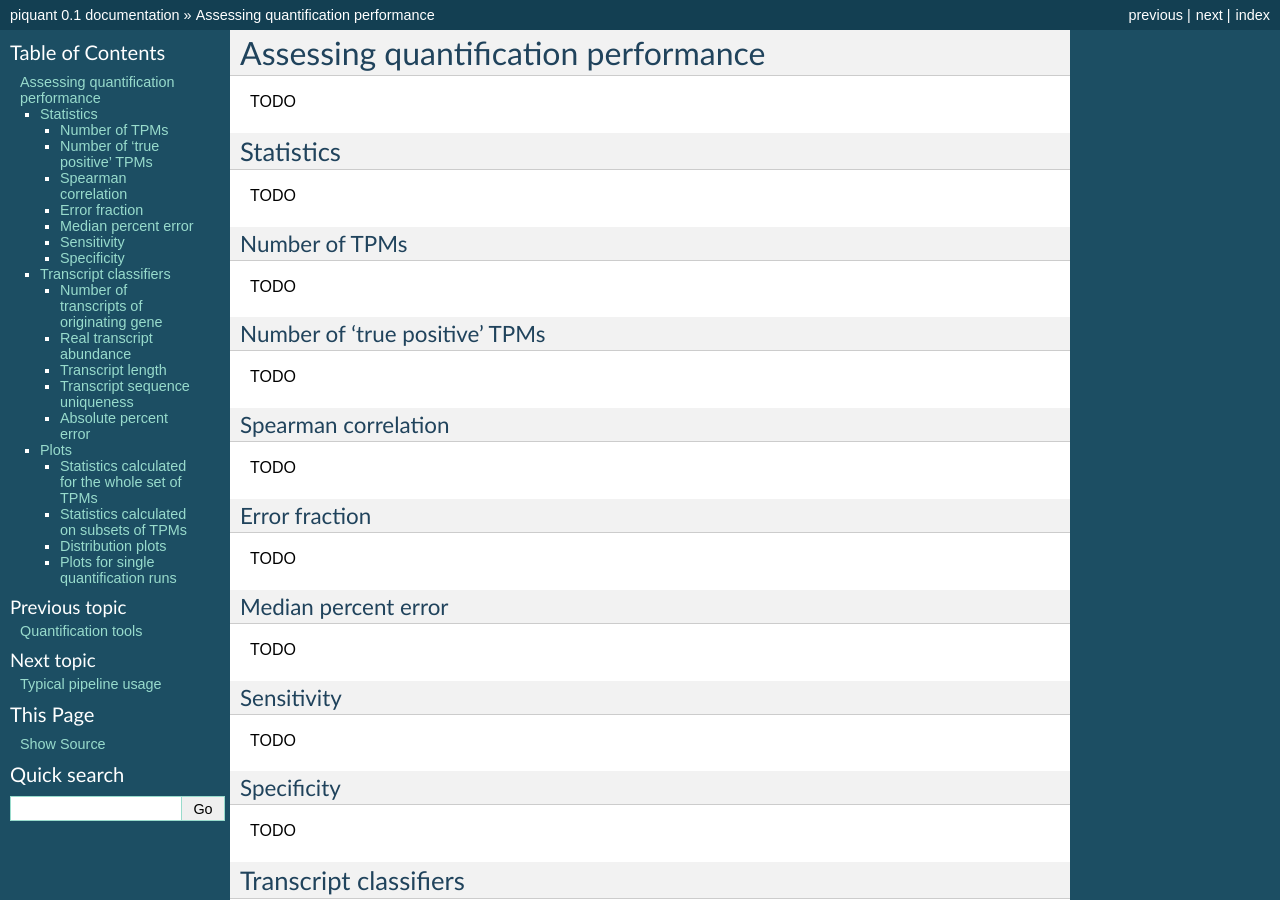
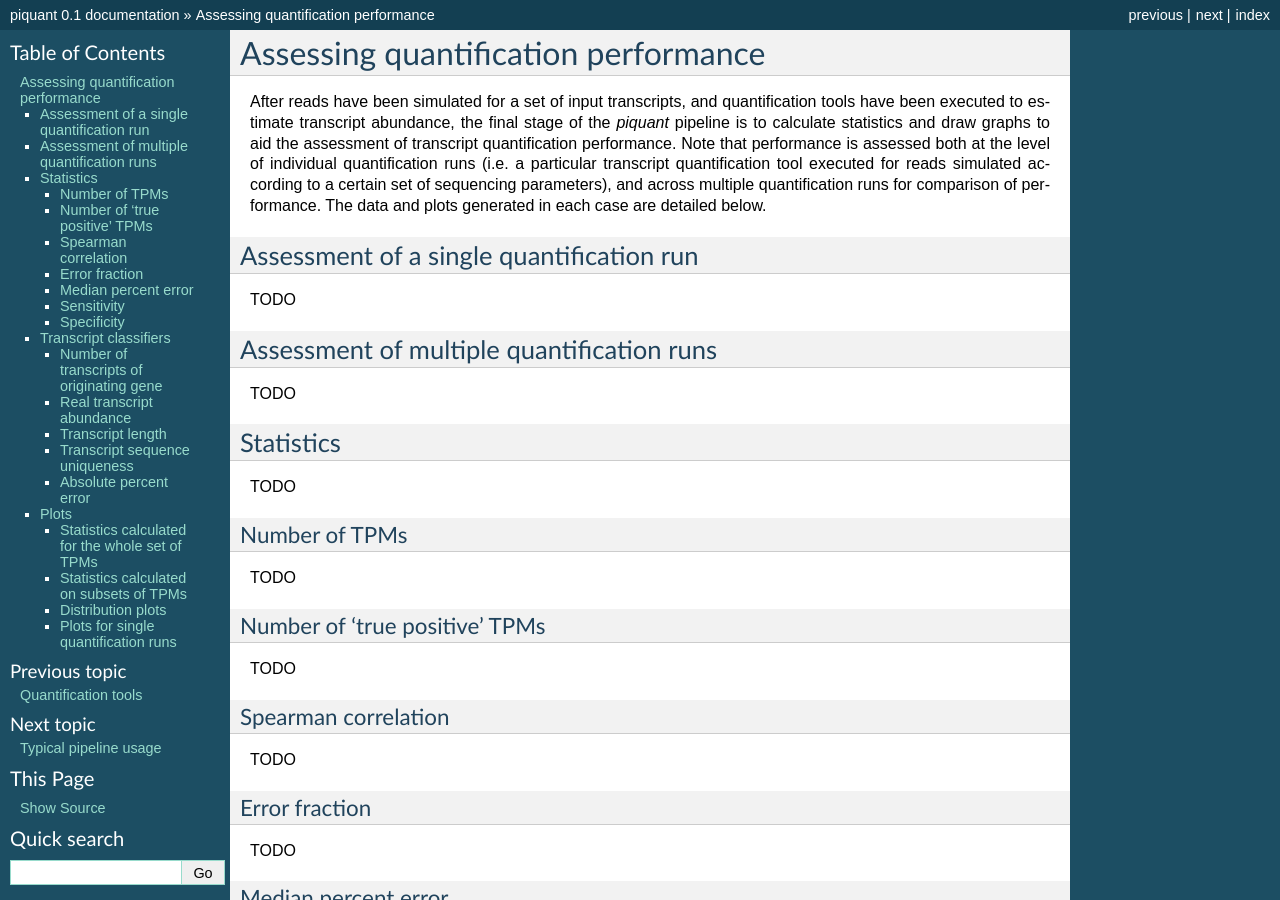
Before and after one commit to lweasel/piquant, a Sphinx documentation site: the page built from docs/assessment.rst, in a window 1280 px wide and 900 px high. Built offline with Sphinx 7.4.7, drawn with Linux system fonts in a browser that asks for light colours.

Commit message:
Introduction to assessment section.

```diff
--- a/docs/assessment.rst
+++ b/docs/assessment.rst
@@ -1,5 +1,15 @@
 Assessing quantification performance
 ====================================
+
+After reads have been simulated for a set of input transcripts, and quantification tools have been executed to estimate transcript abundance, the final stage of the *piquant* pipeline is to calculate statistics and draw graphs to aid the assessment of transcript quantification performance. Note that performance is assessed both at the level of individual quantification runs (i.e. a particular transcript quantification tool executed for reads simulated according to a certain set of sequencing parameters), and across multiple quantification runs for comparison of performance. The data and plots generated in each case are detailed below.
+
+Assessment of a single quantification run
+-----------------------------------------
+
+TODO
+
+Assessment of multiple quantification runs
+------------------------------------------
 
 TODO
 
```
